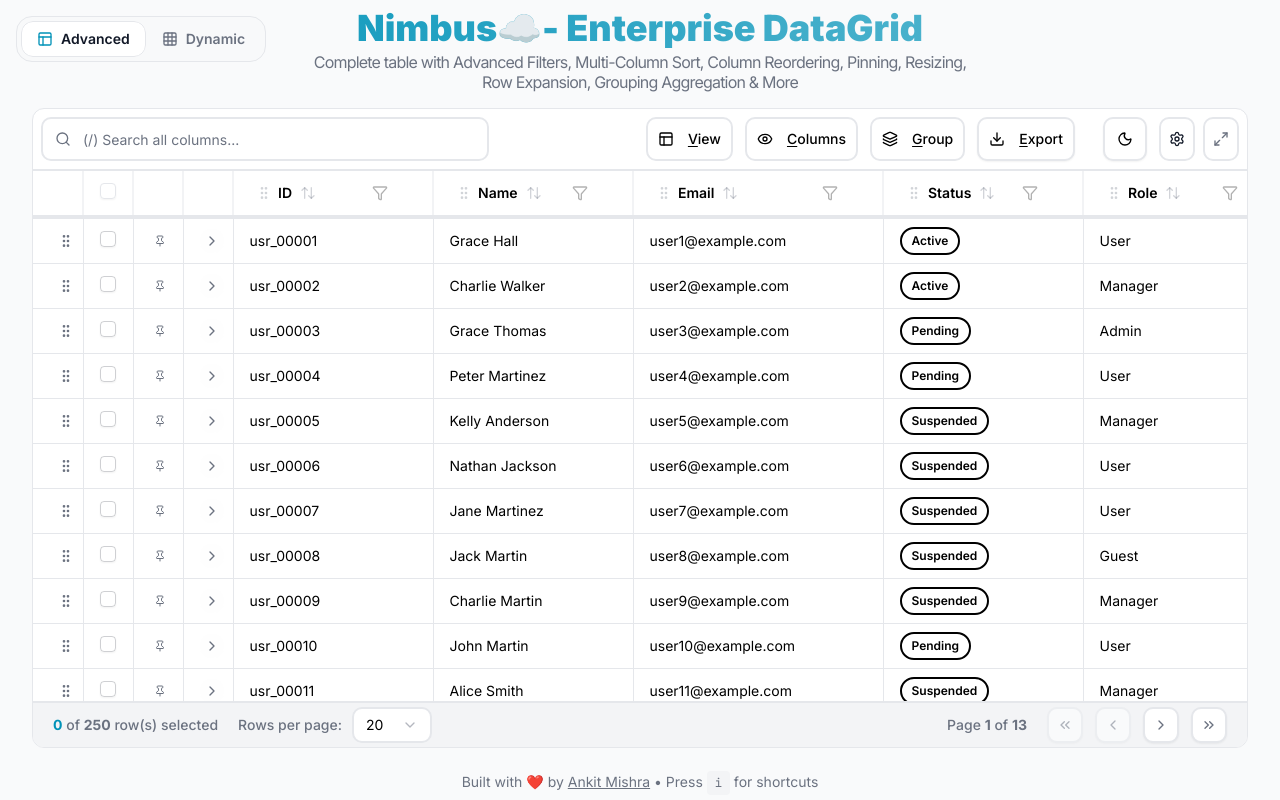
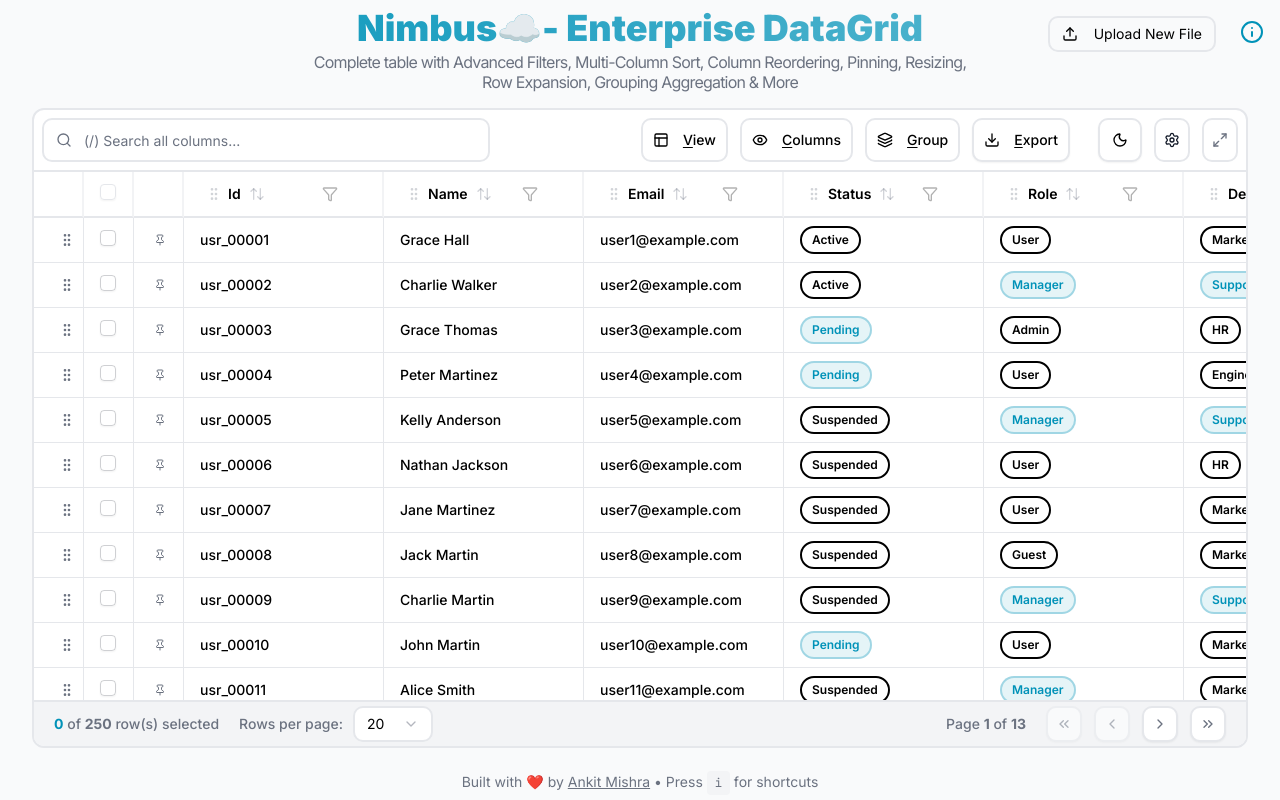
Before and after one commit to 2102ankit/nimbus, a React (Vite) app: page / in a window 1280 px wide. Built offline with nearby package versions, Linux system fonts and the light colour scheme.

Commit message:
minor fixes + single view

```diff
--- a/src/App.jsx
+++ b/src/App.jsx
@@ -4,11 +4,12 @@
 import DynamicDataGrid from "./DynamicDataGrid";
 
 const App = () => {
-  const [isDynamic, setIsDynamic] = useState(false);
+  // const [isDynamic, setIsDynamic] = useState(false);
 
   return (
     <ThemeProvider>
-      {isDynamic ? <DynamicDataGrid isDynamic={isDynamic} onToggle={setIsDynamic} /> : <AdvancedDataGrid isDynamic={isDynamic} onToggle={setIsDynamic} />}
+      {/* {isDynamic ? <DynamicDataGrid isDynamic={isDynamic} onToggle={setIsDynamic} /> : <AdvancedDataGrid isDynamic={isDynamic} onToggle={setIsDynamic} />} */}
+      <DynamicDataGrid isDynamic={true} onToggle={true} />
     </ThemeProvider>
   );
 };
--- a/src/DynamicDataGrid.jsx
+++ b/src/DynamicDataGrid.jsx
@@ -42,9 +42,8 @@
 import { ColumnConfigurationMenu } from "./ColumnConfigurationMenu";
 import { useDataWorker } from "./useDataWorker";
 import { createColumns } from "@/components/Datagrid/columnDefinitions";
-import { GridToggle } from "./GridToggle";
 
-const DynamicDataGrid = ({ isDynamic, onToggle }) => {
+const DynamicDataGrid = () => {
   const {
     theme,
     toggleTheme,
@@ -383,8 +382,6 @@
 
   const handleRowReorder = useCallback((activeId, overId) => {
     setRawData((currentData) => {
-      // Assuming rows have 'id' property. If not, we might need to use index or generate ID.
-      // But dnd-kit uses IDs.
       const oldIndex = currentData.findIndex((item) => item.id === activeId);
       const newIndex = currentData.findIndex((item) => item.id === overId);
 
@@ -499,7 +496,7 @@
       rowPinning,
       expanded,
       grouping,
-      pivotMode, // N5
+      pivotMode,
       pagination: paginationState,
     },
     enableRowSelection: true,
@@ -922,9 +919,8 @@
       className="w-full min-h-screen transition-colors relative scrollbar-hide"
       style={{
         backgroundColor: "var(--color-background)",
-        willChange: isFullscreen ? "padding, margin" : "auto",
-        textSizeAdjust: "none", // Add this
-        WebkitTextSizeAdjust: "none", // Add this (for Safari)
+        textSizeAdjust: "none",
+        WebkitTextSizeAdjust: "none",
       }}
     >
       <AnimatePresence>
@@ -936,23 +932,17 @@
         )}
       </AnimatePresence>
 
-      <motion.div
-        layout="position"
+      <div
         className="w-full relative z-10"
-        animate={{
+        style={{
           padding: isFullscreen ? "0" : "0.5rem 2rem",
           marginTop: isFullscreen ? "0" : "0",
-        }}
-        transition={{
-          type: "tween",
-          duration: 0.3,
-          ease: [0.25, 1, 0.5, 1],
         }}
       >
         <div
           className={`max-w-[1600px] mx-auto ${isFullscreen ? "h-screen" : ""}`}
         >
-          <AnimatePresence>
+          {/* <AnimatePresence> */}
             {!isFullscreen && (
               <motion.div
                 initial={{ opacity: 0, y: -50 }} // Start from hidden and above
@@ -975,12 +965,9 @@
                 </p>
               </motion.div>
             )}
-          </AnimatePresence>
+          {/* </AnimatePresence> */}
           {!isFullscreen && (
             <>
-              <div className="absolute top-0 left-0 m-4 z-50">
-                <GridToggle isDynamic={isDynamic} onToggle={onToggle} />
-              </div>
               <TooltipProvider>
                 <Tooltip>
                   <TooltipTrigger asChild>
@@ -1189,7 +1176,7 @@
             </div>
           )}
         </div>
-      </motion.div>
+      </div>
 
       <StatusBarModal
         open={showStatusModal}
--- a/src/columnConfigSystem.jsx
+++ b/src/columnConfigSystem.jsx
@@ -47,6 +47,25 @@
 export function clearColumnConfigs() {
   globalColumnConfig = {};
   localStorage.removeItem(STORAGE_KEY);
+}
+
+// Helper function to parse numeric values from various formats
+function parseNumericValue(value) {
+  if (value === null || value === undefined) return null;
+
+  // If already a number, return it
+  if (typeof value === 'number') return value;
+
+  // Convert to string and clean
+  const strValue = String(value);
+
+  // Remove currency symbols, commas, and percentage signs
+  const cleaned = strValue.replace(/[$€£¥,\s%]/g, '');
+
+  // Parse the cleaned value
+  const parsed = parseFloat(cleaned);
+
+  return isNaN(parsed) ? null : parsed;
 }
 
 export function applyColumnConfigs(columns) {
@@ -105,27 +124,74 @@
       };
     }
 
+    // Set aggregation based on data type
     if (effectiveIsEnum) {
       updatedColumn.aggregationFn = "count";
       updatedColumn.aggregatedCell = ({ getValue }) => (
         <span className="font-bold text-primary">{getValue()} items</span>
       );
     } else if (effectiveDataType === "currency") {
-      updatedColumn.aggregationFn = "sum";
+      updatedColumn.aggregationFn = (columnId, leafRows, childRows) => {
+        let sum = 0;
+        leafRows.forEach((row) => {
+          const value = row.getValue(columnId);
+          const numValue = parseNumericValue(value);
+          if (numValue !== null) {
+            sum += numValue;
+          }
+        });
+        return sum;
+      };
+      updatedColumn.aggregatedCell = ({ getValue, column }) => {
+        const value = getValue();
+        const config = getColumnConfig(column.id);
+        const currencySymbol = config?.currencySymbol || "$";
+
+        return (
+          <span className="font-bold text-chart-2">
+            Total:{" "}
+            {currencySymbol}
+            {new Intl.NumberFormat("en-US", {
+              minimumFractionDigits: 2,
+              maximumFractionDigits: 2,
+            }).format(value || 0)}
+          </span>
+        );
+      };
+    } else if (effectiveDataType === "percentage") {
+      updatedColumn.aggregationFn = (columnId, leafRows, childRows) => {
+        let sum = 0;
+        let count = 0;
+        leafRows.forEach((row) => {
+          const value = row.getValue(columnId);
+          const numValue = parseNumericValue(value);
+          if (numValue !== null) {
+            sum += numValue;
+            count++;
+          }
+        });
+        return count > 0 ? sum / count : 0;
+      };
       updatedColumn.aggregatedCell = ({ getValue }) => (
-        <span className="font-bold text-chart-2">
-          Total:{" "}
-          {new Intl.NumberFormat("en-US", {
-            style: "currency",
-            currency: "USD",
-          }).format(getValue())}
+        <span className="font-bold text-primary">
+          Avg: {Math.round(getValue() || 0)}%
         </span>
       );
-    } else if (effectiveDataType === "percentage") {
-      updatedColumn.aggregationFn = "mean";
+    } else if (effectiveDataType === "number") {
+      updatedColumn.aggregationFn = (columnId, leafRows, childRows) => {
+        let sum = 0;
+        leafRows.forEach((row) => {
+          const value = row.getValue(columnId);
+          const numValue = parseNumericValue(value);
+          if (numValue !== null) {
+            sum += numValue;
+          }
+        });
+        return sum;
+      };
       updatedColumn.aggregatedCell = ({ getValue }) => (
         <span className="font-bold text-primary">
-          Avg: {Math.round(getValue())}%
+          Sum: {(getValue() || 0).toLocaleString('en-US', { maximumFractionDigits: 2 })}
         </span>
       );
     } else {
--- a/src/dataAnalyzer.jsx
+++ b/src/dataAnalyzer.jsx
@@ -12,6 +12,25 @@
     TooltipTrigger,
 } from "@/components/ui/tooltip";
 
+// Helper function to parse numeric values from various formats
+function parseNumericValue(value) {
+    if (value === null || value === undefined) return null;
+
+    // If already a number, return it
+    if (typeof value === 'number') return value;
+
+    // Convert to string and clean
+    const strValue = String(value);
+
+    // Remove currency symbols, commas, and percentage signs
+    const cleaned = strValue.replace(/[$€£¥,\s%]/g, '');
+
+    // Parse the cleaned value
+    const parsed = parseFloat(cleaned);
+
+    return isNaN(parsed) ? null : parsed;
+}
+
 export function UrlCell({ value }) {
     const [showWarning, setShowWarning] = useState(false);
 
@@ -19,7 +38,7 @@
 
     const handleClick = (e) => {
         e.preventDefault();
-        const dontShowAgain = localStorage.getItem("datagrid-url-warning-dismissed");
+        const dontShowAgain = sessionStorage.getItem("datagrid-url-warning-dismissed");
         if (dontShowAgain === "true") {
             window.open(value, '_blank', 'noopener,noreferrer');
         } else {
@@ -34,9 +53,9 @@
 
     const handleDismiss = (checked) => {
         if (checked) {
-            localStorage.setItem("datagrid-url-warning-dismissed", "true");
+            sessionStorage.setItem("datagrid-url-warning-dismissed", "true");
         } else {
-            localStorage.removeItem("datagrid-url-warning-dismissed");
+            sessionStorage.removeItem("datagrid-url-warning-dismissed");
         }
     };
 
@@ -342,11 +361,9 @@
             const config = getColumnConfig(column.id);
             const currencySymbol = config?.currencySymbol || "$";
 
-            const numValue = typeof value === 'string'
-                ? parseFloat(value.replace(/[^0-9.-]/g, ''))
-                : value;
+            const numValue = parseNumericValue(value);
 
-            if (numValue === null || numValue === undefined) return <span className="text-muted-foreground">-</span>;
+            if (numValue === null) return <span className="text-muted-foreground">-</span>;
 
             // Use precision from config if available
             const precision = config?.precision !== undefined ? config.precision : 2;
@@ -367,9 +384,9 @@
     if (dataType === 'percentage') {
         return ({ getValue }) => {
             const value = getValue();
-            const numValue = typeof value === 'string'
-                ? parseFloat(value.replace('%', ''))
-                : value;
+            const numValue = parseNumericValue(value);
+
+            if (numValue === null) return <span className="text-muted-foreground">-</span>;
 
             return (
                 <div className="flex items-center gap-2">
@@ -633,16 +650,16 @@
 function calculateColumnWidth(analysis, columnName) {
     const CHAR_WIDTH = 10;
     const HEADER_PADDING = 60;
-    const MIN_WIDTH = 120;
+    const MIN_WIDTH = 200;
     const MAX_WIDTH = 600;
 
     const headerText = formatHeaderName(columnName);
-    const headerLength = Math.min(headerText.length, 50); // Cap at 50 for calculation
+    const headerLength = Math.min(headerText.length, 50);
     const headerBasedWidth = (headerLength * CHAR_WIDTH) + HEADER_PADDING;
 
     const typeMinWidths = {
         'date': 150,
-        'number': 130,
+        'number': 150,
         'currency': 150,
         'percentage': 160,
         'boolean': 110,
```
